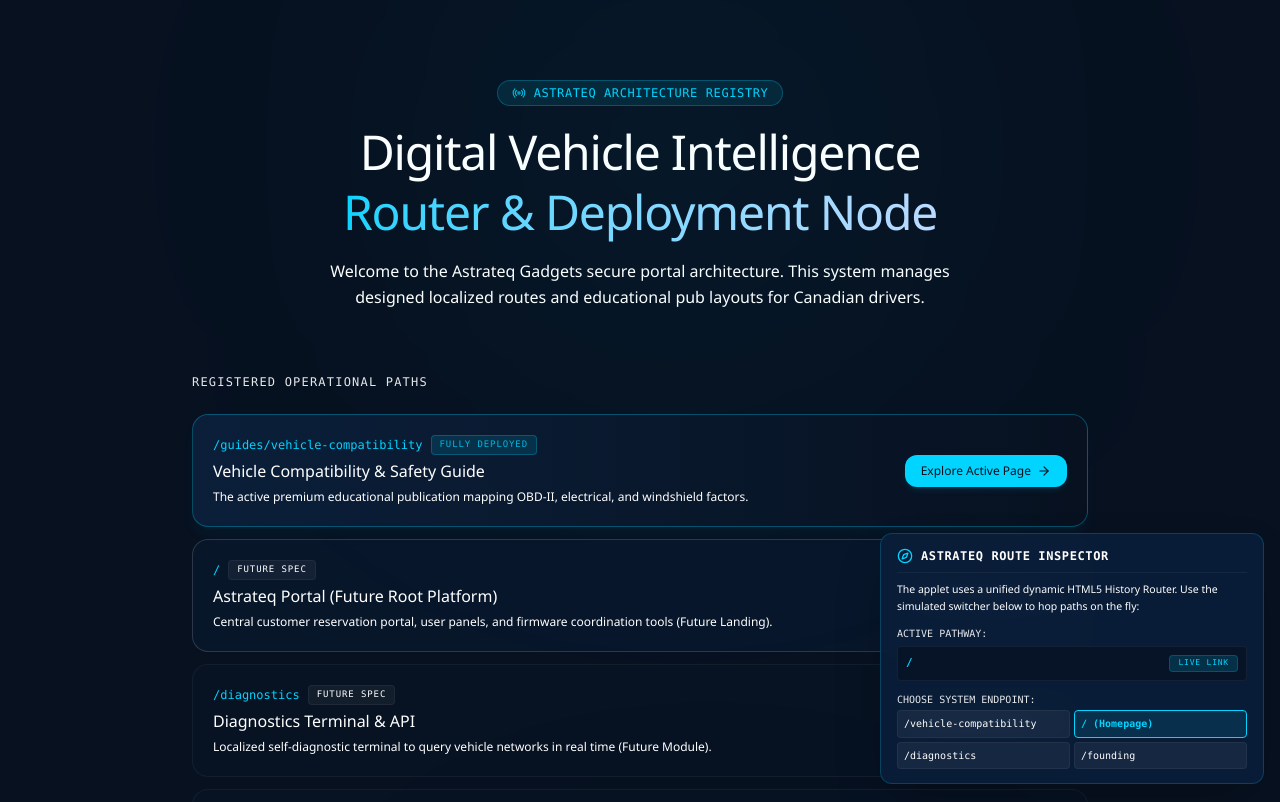
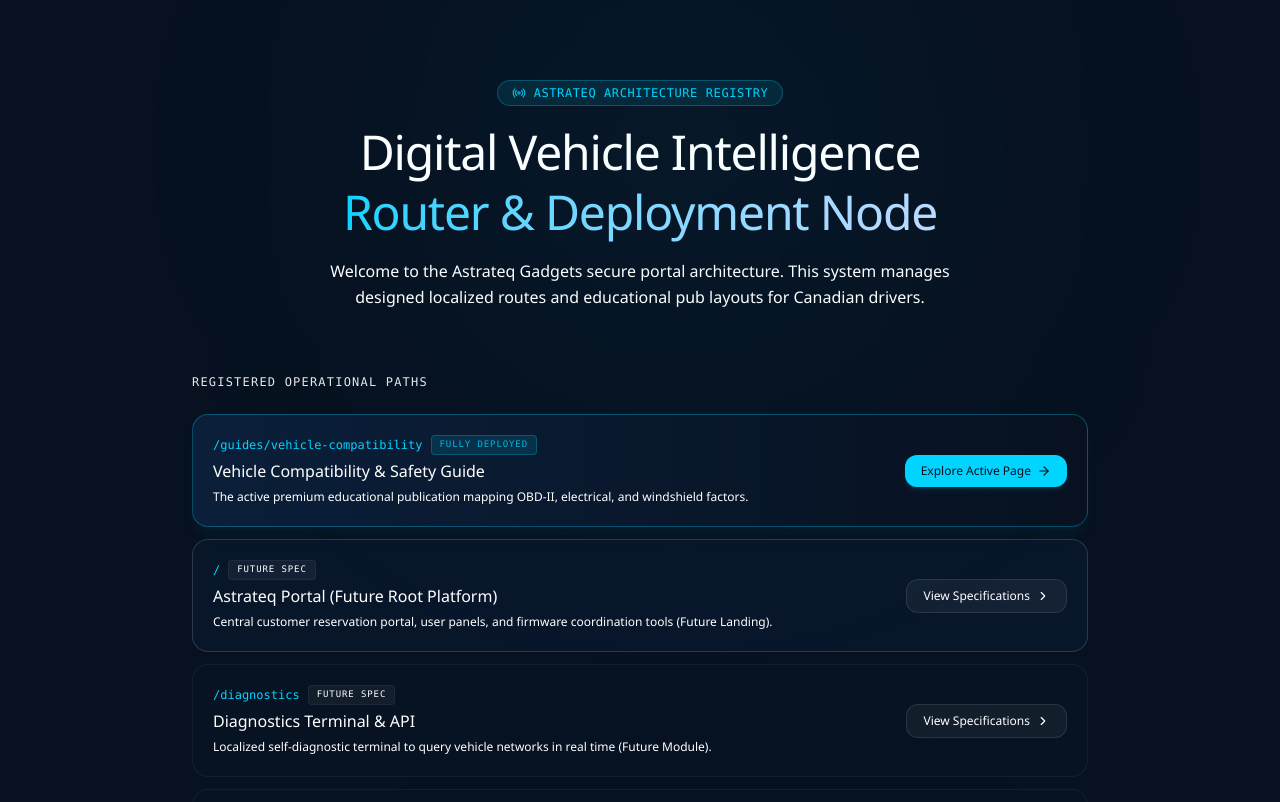
Before and after one commit to MaverickKing17/astrateq-vehicle-intelligence-guide, a React (Vite) app: page / in a window 1280 px wide. Shown: the top 802 px of the page. Built offline with nearby package versions, Linux system fonts and the light colour scheme.

Commit message:
refactor: remove developer route inspector overlay
Clean up the production UI by removing the internal development route controller from the main application shell.

```diff
--- a/src/App.tsx
+++ b/src/App.tsx
@@ -54,79 +54,6 @@
   return (
     <div id="application-router-root" className="min-h-screen bg-brand-midnight text-brand-silver">
       <AnimateRoute currentPath={currentPath} navigateTo={navigateTo} />
-
-      {/* INTELLIGENT DEVELOPER OVERLAY BAR */}
-      <div
-        id="dev-route-controller"
-        className="fixed bottom-4 right-4 bg-brand-space/90 backdrop-blur-md border border-brand-cyan/20 px-4 py-3.5 rounded-xl shadow-2xl z-50 text-xs text-brand-silver max-w-sm hidden sm:block"
-      >
-        <div className="flex items-center gap-2 mb-2 pb-2 border-b border-white/5">
-          <Compass className="h-4 w-4 text-brand-cyan animate-pulse" />
-          <span className="font-mono font-bold text-white uppercase tracking-wider">Astrateq Route Inspector</span>
-        </div>
-
-        <p className="text-[10.5px] text-gray-400 mb-3 leading-relaxed">
-          The applet uses a unified dynamic HTML5 History Router. Use the simulated switcher below to hop paths on the fly:
-        </p>
-
-        <div className="space-y-1.5 font-mono">
-          <div className="text-[10px] text-gray-500 uppercase">ACTIVE PATHWAY:</div>
-          <div className="text-brand-cyan font-bold bg-brand-midnight/60 p-2 rounded border border-white/5 text-[11px] truncate select-all mb-3 flex justify-between items-center">
-            <span>{currentPath}</span>
-            <span className="text-[8px] font-mono font-medium px-2 py-0.5 rounded bg-brand-cyan/15 border border-brand-cyan/20 text-brand-cyan uppercase tracking-widest animate-pulse">
-              Live Link
-            </span>
-          </div>
-
-          <div className="text-[10px] text-gray-500 uppercase mb-1">CHOOSE SYSTEM ENDPOINT:</div>
-          <div className="grid grid-cols-2 gap-1 text-[10px]">
-            <button
-              id="dev-nav-guide"
-              onClick={() => navigateTo('/guides/vehicle-compatibility')}
-              className={`p-1.5 rounded border text-left truncate transition-colors ${
-                currentPath === '/guides/vehicle-compatibility'
-                  ? 'border-brand-cyan bg-brand-cyan/10 text-brand-cyan font-bold'
-                  : 'border-white/5 bg-white/5 hover:bg-white/10'
-              }`}
-            >
-              /vehicle-compatibility
-            </button>
-            <button
-              id="dev-nav-root"
-              onClick={() => navigateTo('/')}
-              className={`p-1.5 rounded border text-left truncate transition-colors ${
-                currentPath === '/'
-                  ? 'border-brand-cyan bg-brand-cyan/10 text-brand-cyan font-bold'
-                  : 'border-white/5 bg-white/5 hover:bg-white/10'
-              }`}
-            >
-              / (Homepage)
-            </button>
-            <button
-              id="dev-nav-diag"
-              onClick={() => navigateTo('/diagnostics')}
-              className={`p-1.5 rounded border text-left truncate transition-colors ${
-                currentPath === '/diagnostics'
-                  ? 'border-brand-cyan bg-brand-cyan/10 text-brand-cyan font-bold'
-                  : 'border-white/5 bg-white/5 hover:bg-white/10'
-              }`}
-            >
-              /diagnostics
-            </button>
-            <button
-              id="dev-nav-founding"
-              onClick={() => navigateTo('/founding')}
-              className={`p-1.5 rounded border text-left truncate transition-colors ${
-                currentPath === '/founding'
-                  ? 'border-brand-cyan bg-brand-cyan/10 text-brand-cyan font-bold'
-                  : 'border-white/5 bg-white/5 hover:bg-white/10'
-              }`}
-            >
-              /founding
-            </button>
-          </div>
-        </div>
-      </div>
     </div>
   );
 }
```
